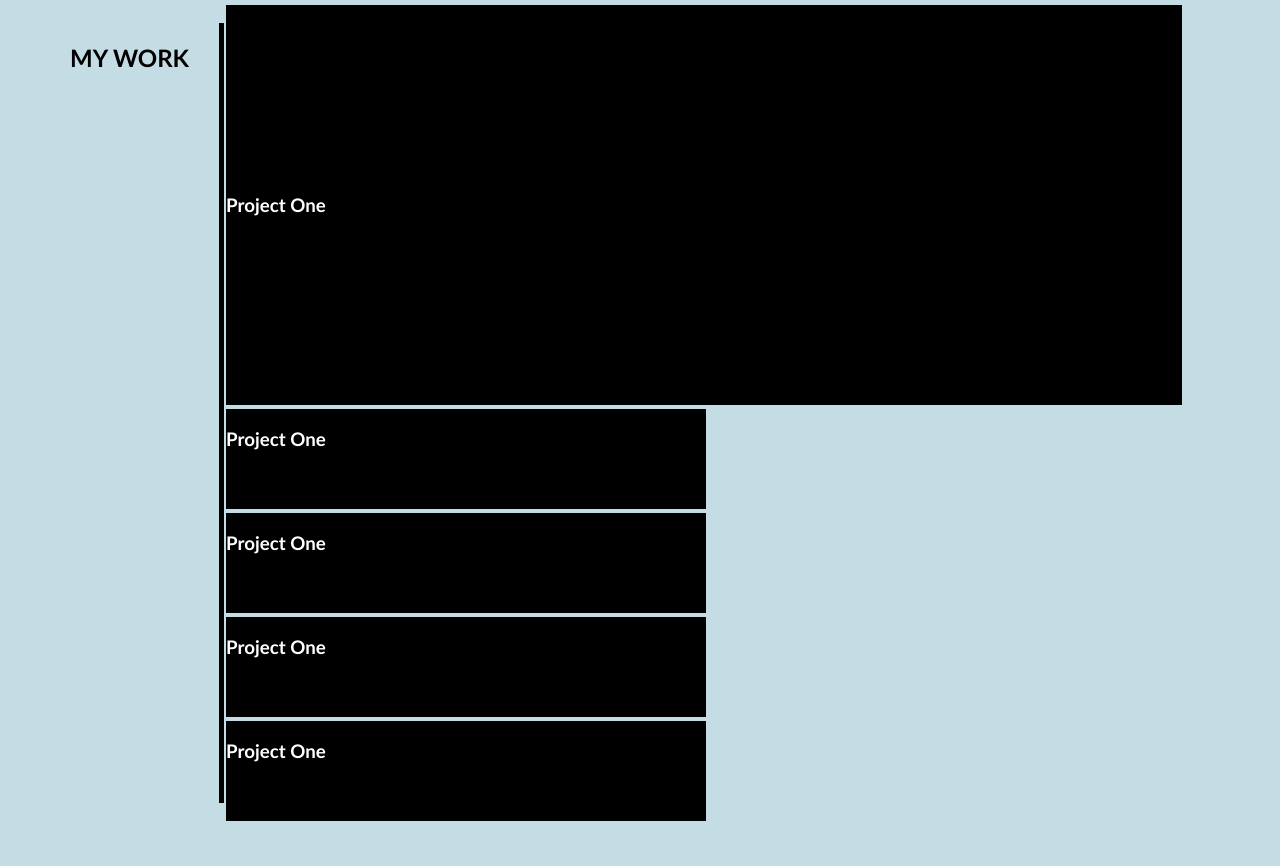
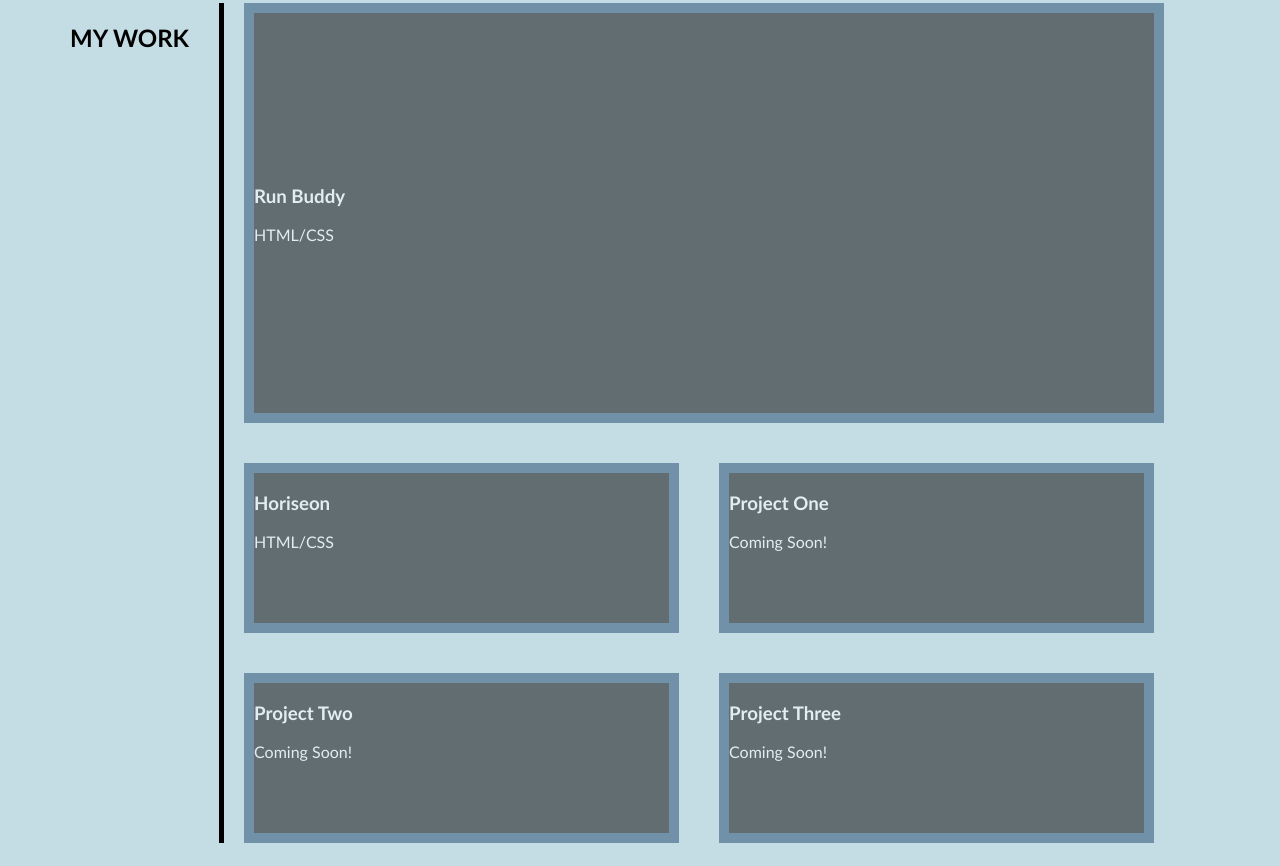
Before and after one commit to mcmahonmike/professional-portfolio, a plain HTML site: page index.html in a window 1280 px wide. Shown: the part 716-1582 px from the top of the page. Drawn offline with Linux system fonts and the light colour scheme.

Commit message:
my work flexboxes styled and structured

```diff
--- a/assets/css/style.css
+++ b/assets/css/style.css
@@ -1,5 +1,10 @@
 * {
     font-family: 'Gill Sans', 'Gill Sans MT', Calibri, 'Trebuchet MS', sans-serif;
+}
+
+:root {
+    --primaryColor:rgb(31 72 108);
+    --baseColor:rgb(196 220 227) ;
 }
 
 html, body {
@@ -8,13 +13,19 @@ html, body {
     height: 100%;
 }
 
+.flex-one, .flex-two {
+    display: flex;
+    flex: wrap;
+    width: 100%;
+}
+
 header {
     background-color: rgb(31 72 108);
     text-align: center;
     display: flex;
     justify-content: space-between;
     align-items: center;
-    height: 100px;
+    height: 80px;
 }
 
 #my-name {
@@ -69,6 +80,12 @@ nav a {
     border-radius: 25%;
 }
 
+.about-content p {
+    position: relative;
+    left: 200px;
+    bottom: 200px;
+}
+
 .project-one {
     display: flex;
     flex-wrap: wrap;
@@ -76,9 +93,12 @@ nav a {
     flex-direction: column;
     background-color: black;
     color: white;
-    margin: 2px;
+    margin: 20px;
     height: 400px;
     width: 100%;
+    border: solid 10px;
+    border-color: var(--primaryColor);
+    opacity: 0.5;
 
 }
 
@@ -90,19 +110,36 @@ nav a {
     flex-direction: column;
     background-color: black;
     color: white;
-    margin: 2px;
-    height: 100px;
-    width: 50%;
+    margin: 20px;
+    height: 150px;
+    width: 415px;
+    border: solid 10px;
+    border-color: var(--primaryColor);
+    opacity: 0.5;
 }
 
-/*#my-work {
+.project, .projects a {
+    text-decoration: none;
+    color: white;
+}
 
-    margin: 0 auto;
-    max-width: 1200px;
 
-}*/
+.project:hover, .project-one:hover {
+    opacity: 1;
+    transition: .5s;
 
-.about, .work, .contact{
+}
+
+#my-work {
+    display: flex;
+    flex-wrap: wrap;
+    margin: 0 ;
+    background-color:rgb(196 220 227) ;
+
+
+}
+
+.about, .contact{
     display: flex;
     flex-wrap: wrap;
     justify-content: flex-start;
--- a/index.html
+++ b/index.html
@@ -39,21 +39,30 @@
          <h2>MY WORK</h2>
      </div>
      <div class="projects">
-     <div class="project-one">
-         <h3>Project One</h3>
-     </div>
-     <div class="project">
+     <div class="project-one"><a href= "https://mcmahonmike.github.io/run-buddy/">
+         <h3>  Run Buddy</h3>
+         <p>HTML/CSS</p>
+     </div></a>
+     <div class ='flex-one'>
+     <div class="project"><a href="https://mcmahonmike.github.io/horiseon-challenge/">
+        <h3>  Horiseon</h3>
+        <p>HTML/CSS</p>
+    </div></a>
+    <div class="project"><a href="#">
         <h3>Project One</h3>
+        <p>Coming Soon!</p>
+    </div></a>
     </div>
-    <div class="project">
-        <h3>Project One</h3>
-    </div>
-    <div class="project">
-        <h3>Project One</h3>
-    </div>
-    <div class="project">
-        <h3>Project One</h3>
-    </div>
+    <div class="flex-two">
+    <div class="project"><a href="#">
+        <h3>Project Two</h3>
+        <p>Coming Soon!</p>
+    </div></a>
+    <div class="project"><a href="#">
+        <h3>Project Three</h3>
+        <p>Coming Soon!</p>
+    </div></a>
+</div>
 </div>
  </section>
  <section id="contact-info" class="contact">
@@ -61,9 +70,9 @@
          <h2>CONTACT INFO</h2>
      </div>
      <div class="info">
-         <a href="#">Email:mcmahonmike9@yahoo.com</a>
+         <a href="#">Email: mcmahonmike9@yahoo.com</a>
          <a href="https://github.com/mcmahonmike">GitHub</a>
-         <a href="#">Linkedn</a>
+         <a href="https://www.linkedin.com/in/michael-mcmahon-57637113b/">Linkedn</a>
          <a>Phone:612.867.1400</a>
      </div>
  </section>
```
Also changed, not shown: assets/images/construction-site.png (deleted).
